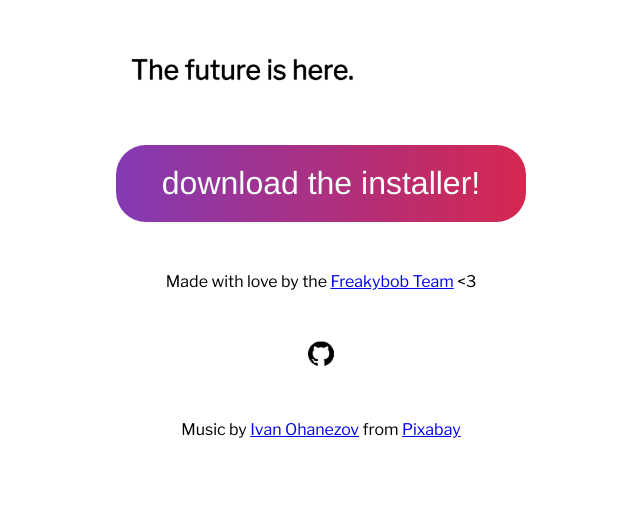
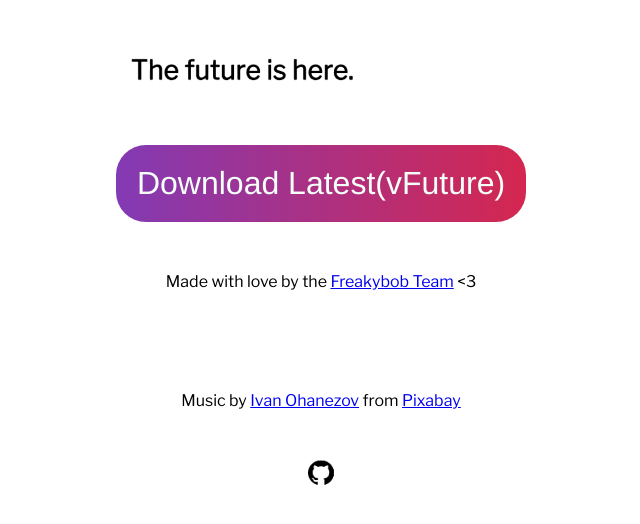
Before and after one commit to Freakybob-Team/lb, a plain HTML site: page website/index.html in a window 1280 px wide. Shown: the whole page, without its empty margins (319-959 px from the left). Drawn offline with nearby package versions, Linux system fonts and the light colour scheme.

Commit message:
Update index.html

```diff
--- a/website/index.html
+++ b/website/index.html
@@ -93,15 +93,15 @@ footer {
 <body>
     <div>
 <img class="welcome" src="welcome.gif" alt="greg">
-    <a class="download" href="https://github.com/Freakybob-Team/lb/releases/download/Future/setup.py">download the installer!</a>
+    <a class="download" href="https://github.com/Freakybob-Team/lb/releases/download/Future/setup.py">Download Latest(vFuture)</a>
     </div>
     <footer>Made with love by the <a class="credits" href="https://github.com/Freakybob-Team/">Freakybob Team</a> <3</footer>
     <div class="greg">
-    <a class="" href="https://github.com/Freakybob-Team/lb"><img class="github" src="logo-github.png"></a>
-    </div>
     <footer>
 Music by <a class="credits" href="https://pixabay.com/users/pumpupthemind-19969411/?utm_source=link-attribution&utm_medium=referral&utm_campaign=music&utm_content=241274">Ivan Ohanezov</a> from <a class="credits" href="https://pixabay.com/music//?utm_source=link-attribution&utm_medium=referral&utm_campaign=music&utm_content=241274">Pixabay</a>
     </footer>
+    <a class="" href="https://github.com/Freakybob-Team/lb"><img class="github" src="logo-github.png"></a>
+    </div>
     <script>
 const ks = new Audio('creative-technology-showreel-241274.mp3')
 let userinteraction = 0
```
